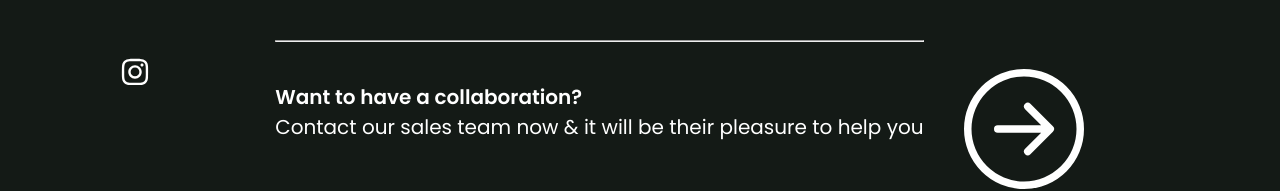
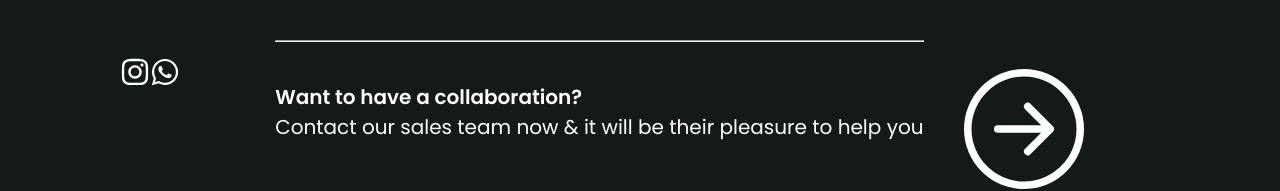
Before and after one commit to Ganeshshinde-2003/PURU-s-Website, a Next.js app: page / in a window 1280 px wide. Shown: the part 4893-5084 px from the top of the page. Built offline with nearby package versions, Linux system fonts and the light colour scheme.

Commit message:
added whatsapp

```diff
--- a/src/compenents/Footer/Footer.jsx
+++ b/src/compenents/Footer/Footer.jsx
@@ -6,7 +6,7 @@ import { BsArrowRightCircle } from "react-icons/bs";
 
 import React from "react";
 import Image from "next/image";
-import { FaInstagram } from "react-icons/fa";
+import { FaInstagram, FaWhatsapp } from "react-icons/fa";
 
 function Footer() {
   return (
@@ -21,6 +21,9 @@ function Footer() {
             <div className={styles.socialmedia}>
               <Link href="https://instagram.com/puruent?igshid=OGQ5ZDc2ODk2ZA==">
                 <FaInstagram className={styles.insta} />
+              </Link>
+              <Link href=" https://wa.me/9967760336">
+                <FaWhatsapp className={styles.insta} />
               </Link>
             </div>
           </div>
```
